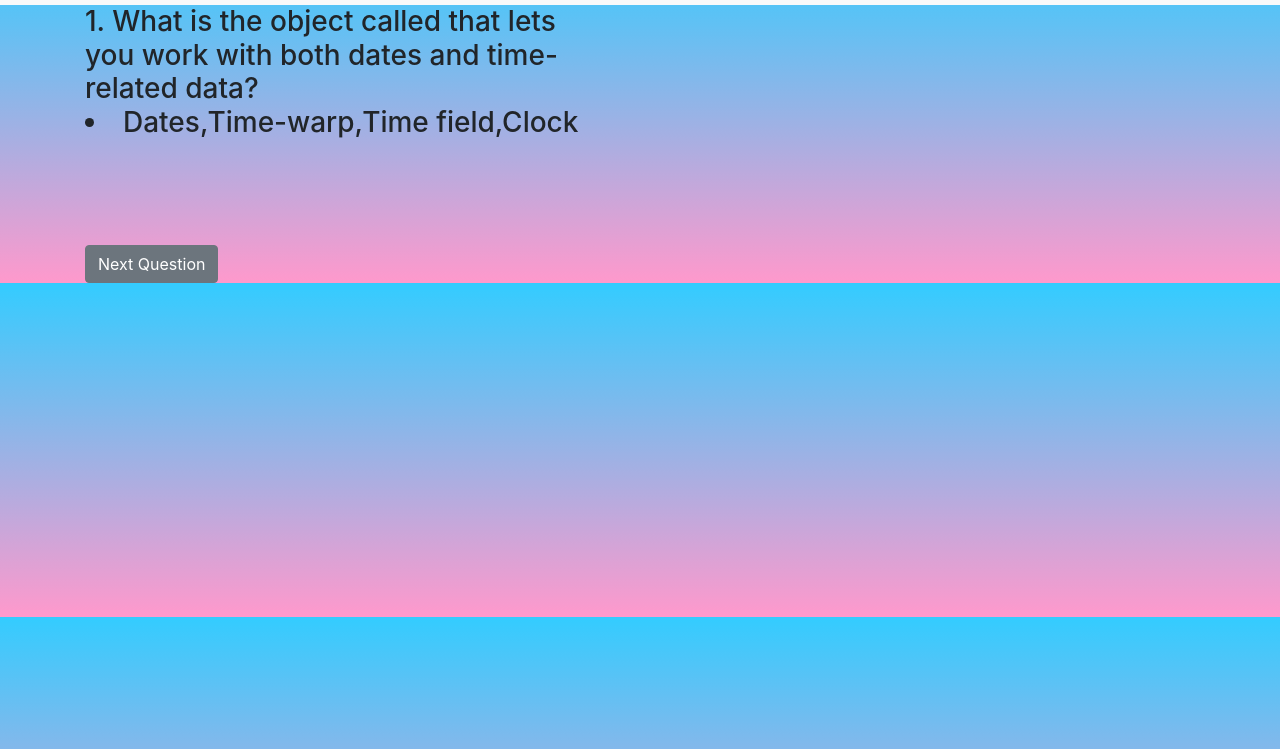
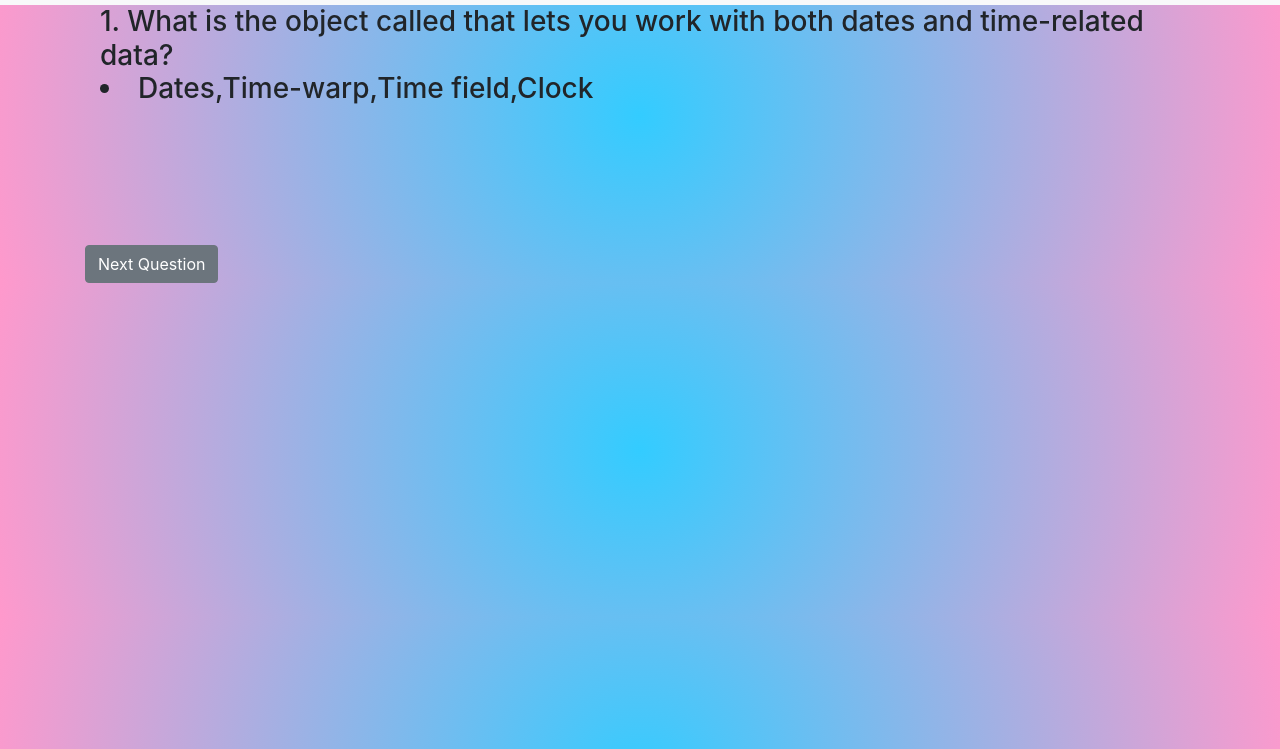
Before and after one commit to ssevadjian/Code-Quiz, a plain HTML site: page index.html in a window 1280 px wide. Both pictures are taken after a click on the button "Start Quiz". Shown: the part 51-800 px from the top of the page. Drawn offline with nearby package versions, Linux system fonts and the light colour scheme.

Commit message:
updated script.js, style.css & index.html

```diff
--- a/index.html
+++ b/index.html
@@ -20,7 +20,7 @@
     </nav>
     <div class="container">
         <div>
-            <p id="quiz"></p>
+            <p id="quiz" class ="container justify-content-center"></p>
         </div>
         <ul id="answers" class="list-group"></ul>
 
--- a/script.js
+++ b/script.js
@@ -36,7 +36,8 @@ displayQuestion.addEventListener('click', function (event) {
 function nextQuestion() {
     // questionAndAnswers[0].choices.indexOf('a1') === questionAndAnswers[0].answer
     if (indexOfQuestions < questionAndAnswers.length) {
-        var question = document.createElement('h3');
+        var question = document.createElement('h3')
+        question.classList.add("mystyle");
         var choice = document.createElement('li');
         choice.textContent = questionAndAnswers[0].choices;
         question.textContent = questionAndAnswers[indexOfQuestions].q;
--- a/style.css
+++ b/style.css
@@ -6,8 +6,7 @@
 
 body {
   font-size: 14px;
-  min-height: 100%;
-  background: linear-gradient(to bottom, #33ccff 0%, #ff99cc 100%);
+  background: radial-gradient(circle, #33ccff 0%, #ff99cc 100%);
   font-family: "Josefin Sans", sans-serif;
 }
 
@@ -19,3 +18,7 @@ p {
   height: 200px;
   width: 500px;
 }
+
+.myStyle {
+
+}
```
